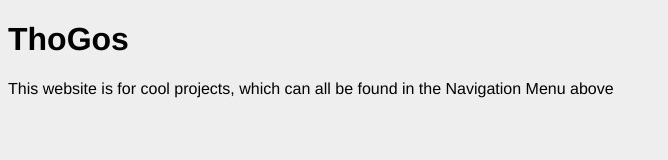
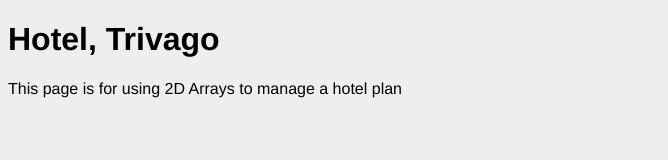
Before and after one commit to ThoGos1/thogos1.github.io, a plain HTML site: page hotel.html in a window 1280 px wide. Shown: the whole page, without its empty margins (0-668 px from the left). Drawn offline with Linux system fonts and the light colour scheme.

Commit message:
Update hotel.html

```diff
--- a/hotel.html
+++ b/hotel.html
@@ -9,8 +9,8 @@
   </head>
 
   <body>
-    <h1>ThoGos</h1>
-    <p>This website is for cool projects, which can all be found in the Navigation Menu above</p>
+    <h1>Hotel, Trivago</h1>
+    <p>This page is for using 2D Arrays to manage a hotel plan</p>
     <script type="text/javascript" src="hotarr.js"></script>
   </body>
 </html>
```
